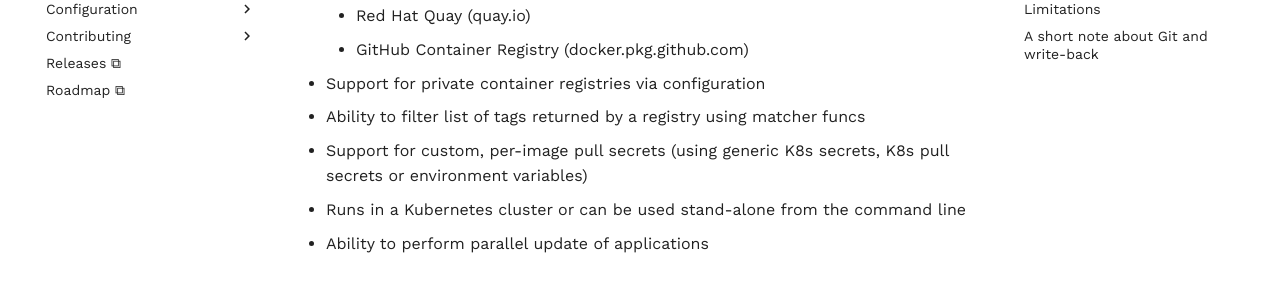
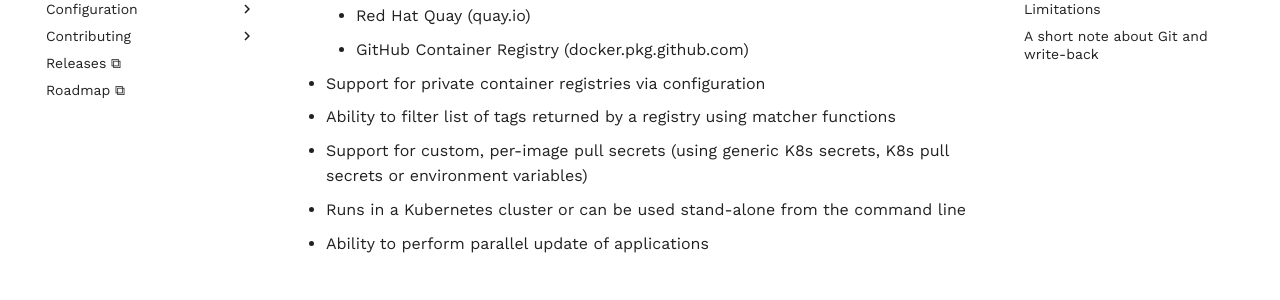
Before and after one commit to argoproj-labs/argocd-image-updater, an MkDocs documentation site: the page built from docs/index.md, in a window 1280 px wide and 900 px high, scrolled down 1270 px. Shown: the part 153-453 px from the top of the window. Built offline with MkDocs 1.6.1 and Material for MkDocs 9.7.7, drawn with Linux system fonts in a browser that asks for light colours; comment, search, counter and statistics services are not loaded.

Commit message:
fix typo

```diff
--- a/docs/index.md
+++ b/docs/index.md
@@ -55,7 +55,7 @@ RBAC authorization on Application resources etc. are fully supported.
     * Red Hat Quay (quay.io)
     * GitHub Container Registry (docker.pkg.github.com)
 * Support for private container registries via configuration
-* Ability to filter list of tags returned by a registry using matcher funcs
+* Ability to filter list of tags returned by a registry using matcher functions
 * Support for custom, per-image pull secrets (using generic K8s secrets, K8s
   pull secrets or environment variables)
 * Runs in a Kubernetes cluster or can be used stand-alone from the command
```
